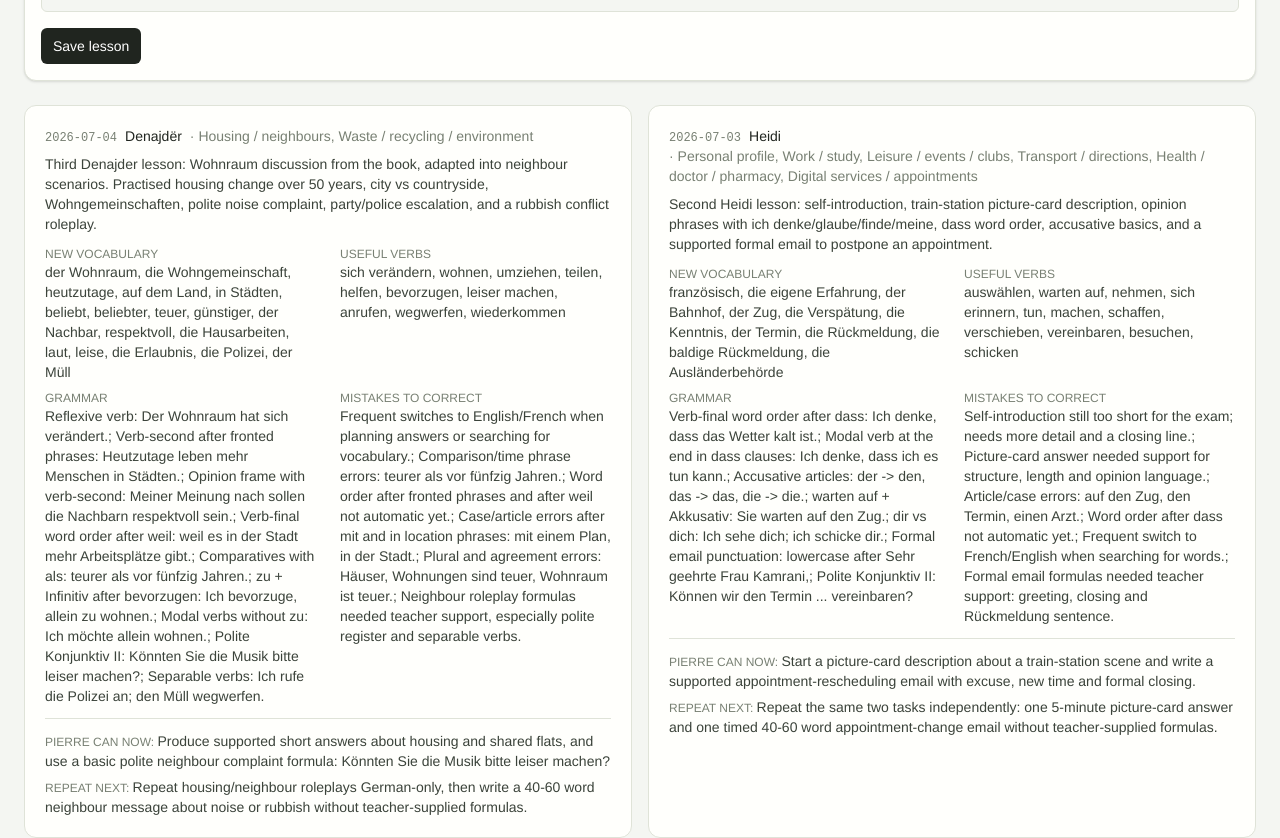
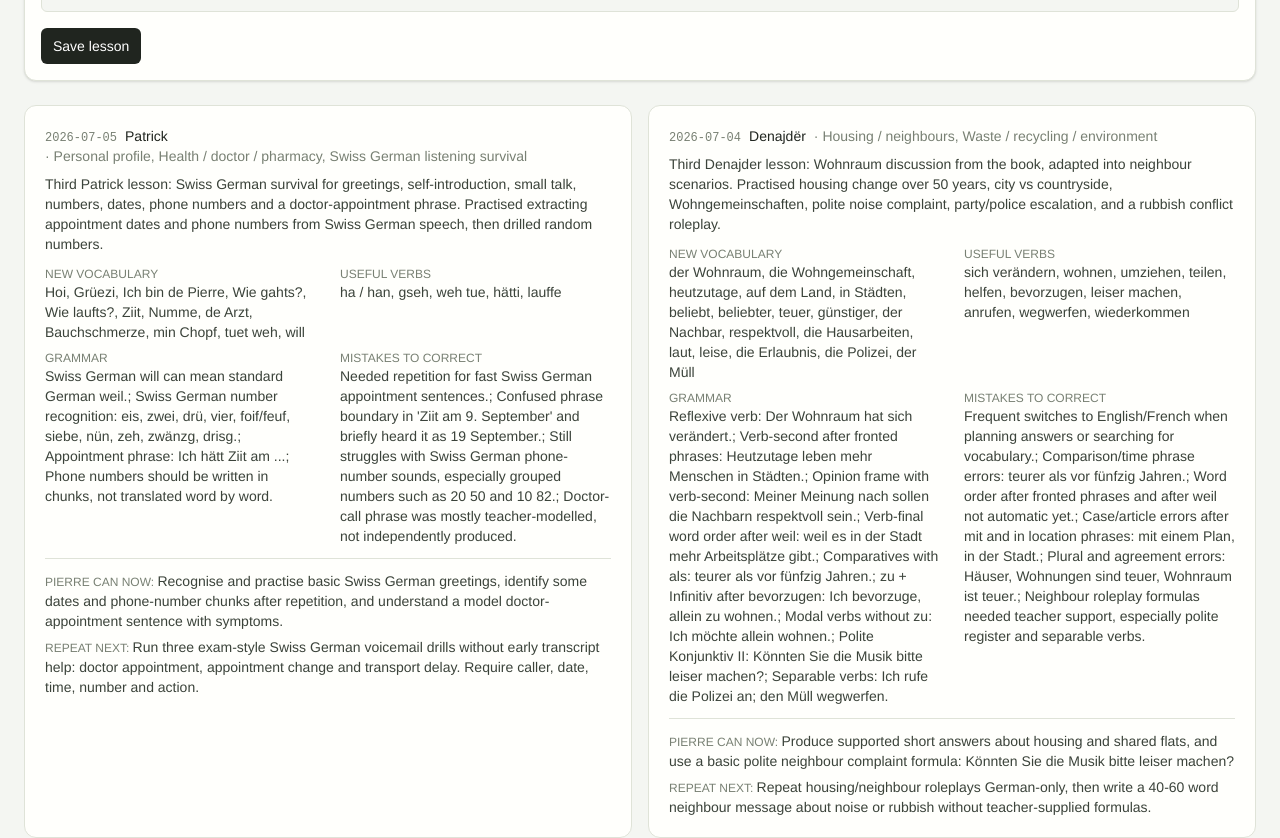
Before and after one commit to BuenoGrande/kde-dashboard, a React (Vite) app: page /#/logs in a window 1280 px wide. Shown: the part 600-1438 px from the top of the page. Built offline with nearby package versions, Linux system fonts and the light colour scheme.

Commit message:
Update Patrick Swiss German lesson progress

```diff
--- a/src/data/courseContent.ts
+++ b/src/data/courseContent.ts
@@ -1133,8 +1133,13 @@ export const examFormatTasks: ExamFormatTask[] = [
     mode: "listening",
     level: "B1",
     examBrief: "Listening task: extract caller, topic, number, date, time and requested action from short everyday audio.",
-    nextDrill: "Three short voicemails: injury, appointment change and transport delay.",
-    mistakes: ["Misses numbers and times in fast speech", "Swiss German clips feel overwhelming"],
+    nextDrill: "Three short Swiss German voicemails: doctor appointment, appointment change and transport delay. Fill caller, date, time, number and action before transcript help.",
+    mistakes: [
+      "Misses numbers and times in fast speech",
+      "Swiss German clips feel overwhelming",
+      "Confuses phrase boundaries around dates, e.g. 'Ziit am 9' can sound like 19",
+      "Grouped phone numbers such as 044 737 10 82 still need repetition",
+    ],
     checkpoints: ["caller", "topic", "date", "time", "number", "action"],
     scenarios: [
       {
--- a/src/data/progress.ts
+++ b/src/data/progress.ts
@@ -128,9 +128,9 @@ export const domains: Domain[] = [
     status: "needs_review",
     priority: "high",
     teacher: "heidi",
-    lastPracticed: "2026-07-01",
-    nextAction: "Roleplay: doctor appointment + pharmacy conversation + follow-up questions.",
-    note: "Can handle simple health-notice reading with support; spoken doctor/pharmacy scenario still needs a full roleplay.",
+    lastPracticed: "2026-07-05",
+    nextAction: "Roleplay: doctor appointment + pharmacy conversation + follow-up questions, then repeat one Swiss German doctor voicemail.",
+    note: "Can handle simple health-notice reading with support and now recognises a model Swiss German doctor-appointment phrase; spoken doctor/pharmacy scenario still needs a full roleplay.",
   },
   {
     id: "gemeinde",
@@ -208,9 +208,9 @@ export const domains: Domain[] = [
     status: "needs_review",
     priority: "high",
     teacher: "patrick",
-    lastPracticed: "2026-06-28",
-    nextAction: "Weekly voicemail drill — extract key facts only, not full comprehension.",
-    note: "Understands isolated words only; numbers and times are hardest.",
+    lastPracticed: "2026-07-05",
+    nextAction: "Three Swiss German voicemail drills — extract date, time, phone number and requested action before checking the transcript.",
+    note: "Can recognise some greetings, numbers, dates and phone-number chunks after repetition; still confuses fast grouped numbers and phrase boundaries such as 'Ziit am 9'.",
   },
   {
     id: "money-insurance",
@@ -823,6 +823,46 @@ export const lessonLogs: LessonLog[] = [
     repeatNext:
       "Repeat housing/neighbour roleplays German-only, then write a 40-60 word neighbour message about noise or rubbish without teacher-supplied formulas.",
   },
+  {
+    id: "l16",
+    date: "2026-07-05",
+    teacher: "patrick",
+    domains: ["personal-profile", "health", "swiss-german"],
+    skills: ["hoeren", "sprechen"],
+    practiced:
+      "Third Patrick lesson: Swiss German survival for greetings, self-introduction, small talk, numbers, dates, phone numbers and a doctor-appointment phrase. Practised extracting appointment dates and phone numbers from Swiss German speech, then drilled random numbers.",
+    vocabulary: [
+      "Hoi",
+      "Grüezi",
+      "Ich bin de Pierre",
+      "Wie gahts?",
+      "Wie laufts?",
+      "Ziit",
+      "Numme",
+      "de Arzt",
+      "Bauchschmerze",
+      "min Chopf",
+      "tuet weh",
+      "will",
+    ],
+    verbs: ["ha / han", "gseh", "weh tue", "hätti", "lauffe"],
+    grammar: [
+      "Swiss German will can mean standard German weil.",
+      "Swiss German number recognition: eis, zwei, drü, vier, foif/feuf, siebe, nün, zeh, zwänzg, drisg.",
+      "Appointment phrase: Ich hätt Ziit am ...",
+      "Phone numbers should be written in chunks, not translated word by word.",
+    ],
+    mistakes: [
+      "Needed repetition for fast Swiss German appointment sentences.",
+      "Confused phrase boundary in 'Ziit am 9. September' and briefly heard it as 19 September.",
+      "Still struggles with Swiss German phone-number sounds, especially grouped numbers such as 20 50 and 10 82.",
+      "Doctor-call phrase was mostly teacher-modelled, not independently produced.",
+    ],
+    canNowDo:
+      "Recognise and practise basic Swiss German greetings, identify some dates and phone-number chunks after repetition, and understand a model doctor-appointment sentence with symptoms.",
+    repeatNext:
+      "Run three exam-style Swiss German voicemail drills without early transcript help: doctor appointment, appointment change and transport delay. Require caller, date, time, number and action.",
+  },
 ];
 
 // ---------------------------------------------------------------------------
@@ -835,7 +875,7 @@ export const plannedSessions: PlannedSession[] = [
     date: "2026-07-08",
     teacher: "patrick",
     domain: "swiss-german",
-    goal: "Domain vocabulary sprint, then Swiss German voicemail drill: key facts only.",
+    goal: "Three Swiss German voicemail drills: doctor appointment, appointment change and transport delay. Extract date, time, number and action before checking transcript.",
   },
   {
     id: "p2",
@@ -888,8 +928,8 @@ export const recurringMistakes: RecurringMistake[] = [
   {
     id: "swiss-german-numbers",
     mistake: "Numbers, times and place names are misheard in Swiss German audio",
-    example: "Hears 'zwänzg' as 'zwei', or misses the callback number entirely",
-    correction: "Listen for key info only — pause after each number/name and write it down",
+    example: "Hears 'Ziit am 9' as possibly 19, or misses grouped callback numbers such as 044 737 10 82",
+    correction: "Listen for key info only; chunk dates and phone numbers before trying to translate the whole sentence",
     relatedSkills: ["hoeren"],
   },
   {
```
